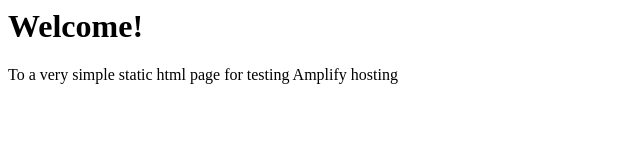
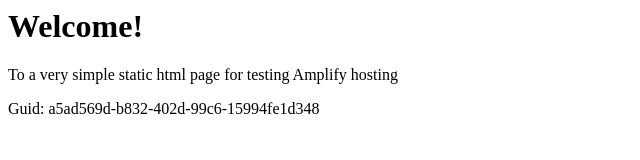
Before and after one commit to aws-aemilia-sfo/Github-PR-Commit-Integration-Test-DoNotTouch-Gith-OKSLNVO2-v1-prod-us-west-1, a website: page src/index.html in a window 1280 px wide. Shown: the whole page, without its empty margins (0-640 px from the left). Drawn offline with Linux system fonts and the light colour scheme.

Commit message:
commit from integ tests

```diff
--- a/src/index.html
+++ b/src/index.html
@@ -1,3 +1,5 @@
+
+
 <html lang="en">
 
 <head>
@@ -10,6 +12,6 @@
 <body>
     <h1>Welcome!</h1>
     <p>To a very simple static html page for testing Amplify hosting</p>
-</body>
+    <p>Guid: a5ad569d-b832-402d-99c6-15994fe1d348</p></body>
 
 </html>
```
